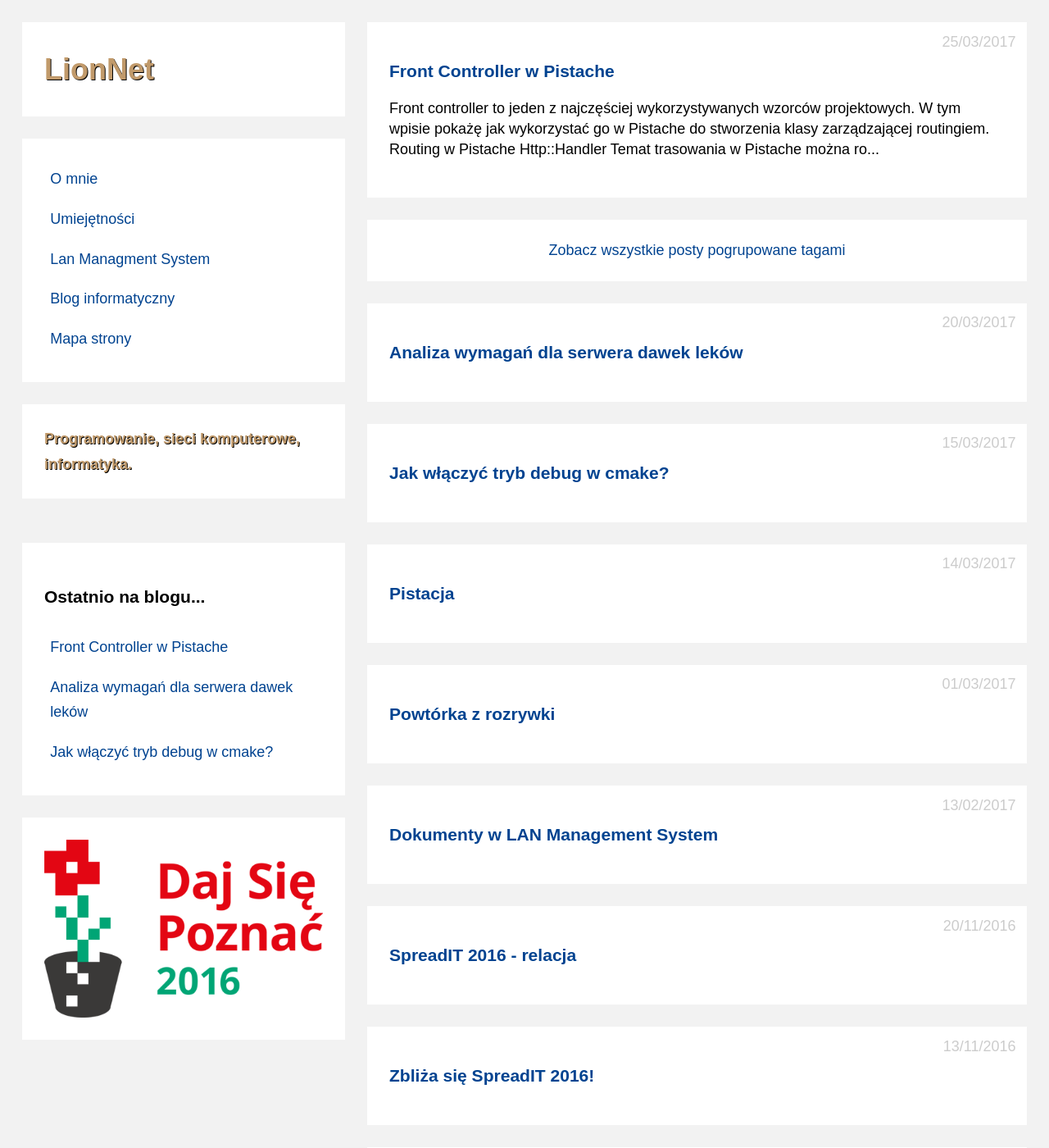
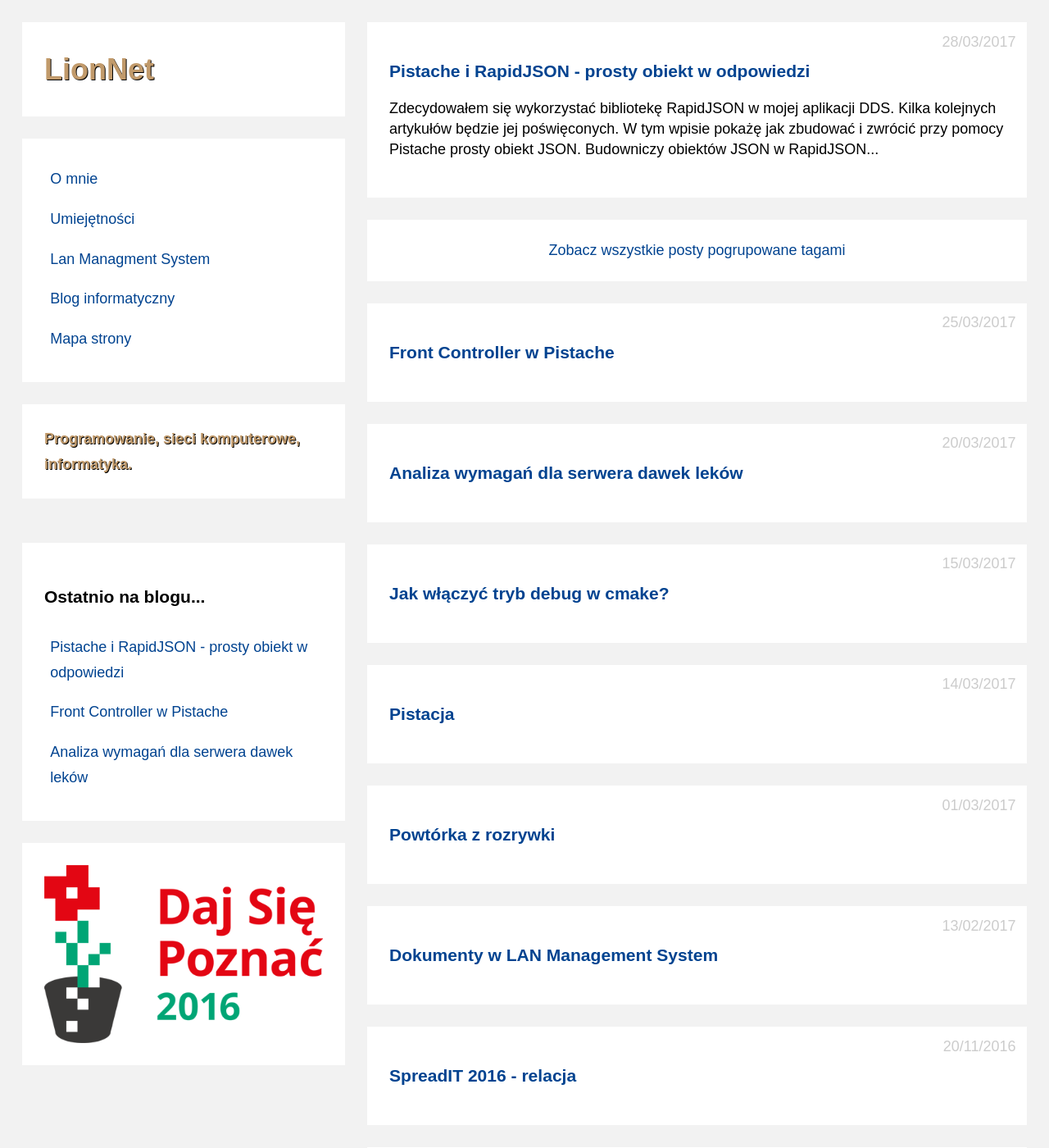
Before and after one commit to maciejlew/maciejlew.github.io, a Jekyll site: the page built from pages/blog.md, in a window 1280 px wide and 1400 px high. Shown: the whole window at 82% size. Built offline with Jekyll 4.4.1, drawn with Linux system fonts in a browser that asks for light colours; comment, search, counter and statistics services are not loaded; some of the changed lines change nothing that is shown.

Commit message:
Adds post 'Pistache i RapidJSON - prosty obiekt w odpowiedzi'

```diff
--- /dev/null
+++ b/_posts/2017-03-28-pistache-i-rapidjson-prosty-obiekt-json-w-odpowiedzi.md
@@ -0,0 +1,58 @@
+---
+layout: post
+title: 'Pistache i RapidJSON - prosty obiekt w odpowiedzi'
+date: '2017-03-28 22:05:00'
+description: 'Przykład odpowiedzi prostym obiektem JSON w Pistache'
+keywords: 'daj się poznać 2017, konkurs programistyczny, aplikacja konkursowa,
+drug dose framework, aplikacja mobilna, pas pediatryczny, dawkowanie leków,
+pistache, rapidjson, json'
+tags:
+- DSP2017
+- C++
+- DDS
+img_hosting: "http://interpc.pl/~mlewinterpc/lion.net.pl/2017/03/20/analiza-wymagan-dla-serwera-dawek-lekow/"
+---
+
+Zdecydowałem się wykorzystać bibliotekę RapidJSON w mojej aplikacji DDS. Kilka
+kolejnych artykułów będzie jej poświęconych. W tym wpisie pokażę jak zbudować i
+zwrócić przy pomocy Pistache prosty obiekt JSON.
+
+### Budowniczy obiektów JSON w RapidJSON
+
+Jak zarejestrować metodę odpowiadającą na żądanie REST pisałem na blogu w wpisie
+["Front controller w Pistache"][1]. Gdy już mamy to gotowe, najprostsza metoda
+może wyglądać następująco:
+
+{% highlight cpp startinline %}
+void ProjectHandler::onRequest(const Rest::Request& request, Net::Http::ResponseWriter response) {
+    StringBuffer s;
+    Writer<StringBuffer> writer(s);
+    writer.StartObject();
+    writer.Key("name");
+    writer.String(DDS_NAME);
+    writer.Key("full_name");
+    writer.String(DDS_FULL_NAME);
+    writer.Key("version");
+    writer.String(DDS_VERSION);
+    writer.Key("license");
+    writer.String(DDS_LICENSE);
+    writer.EndObject();
+    response.send(Http::Code::Ok, s.GetString());
+}
+{% endhighlight %}
+
+To co tu widać, to najprostsza budowa obiektu JSON w RapidJSON. Nie ma
+tu żadnej interakcji z użytkownikiem, otwierania strumieni, zaczytywania JSON z pliku
+itp. "Otwieramy" obiekt, dodajemy kolejne pola-klucze i ich wartości, "zamykamy"
+obiekt. Tekstową reprezentację obiektu wysyłamy w odpowiedzi HTTP do użytkownika.
+Prawda że proste? Można by oczywiście ten łańcuch znaków przygotować po prost sklejając
+wszystko przy pomocy podstawowych operacji na łańcuchach, czy też wykorzystując sprint,
+ale API oferowane przez RapidJSON wydaje się po prostu ładniejsze od własnoręcznego
+rzeźbienia w JSON.
+
+W kolejnych wpisach postaram się pokazać jak przesłać odpowiedź w formacie JSON
+pobraną z pliku.
+
+[1]: {{ site.url }}/2017/03/25/front-controller-w-pistache.html
+
+{% include acronyms.md %}
--- a/pages/map.md
+++ b/pages/map.md
@@ -33,6 +33,7 @@ breadcrumbs:
  * [Umiejętności](../umiejetnosci/)
  * [Kontakt](../kontakt/)
  * [Blog informatyczny](../blog/)
+   * [Pistache i RapidJSON - prosty obiekt w odpowiedzi](../2017/03/28/pistache-i-rapidjson-prosty-obiekt-json-w-odpowiedzi.html)
    * [Front Controller w Pistache](../2017/03/25/front-controller-w-pistache.html)
    * [Analiza wymagań dla serwera dawek leków](../2017/03/20/analiza-wymagan-dla-serwera-dawek-lekow.html)
    * [Jak włączyć tryb debug w cmake?](../2017/03/15/jak-wlaczyc-tryb-debug-w-cmake.html)
```
